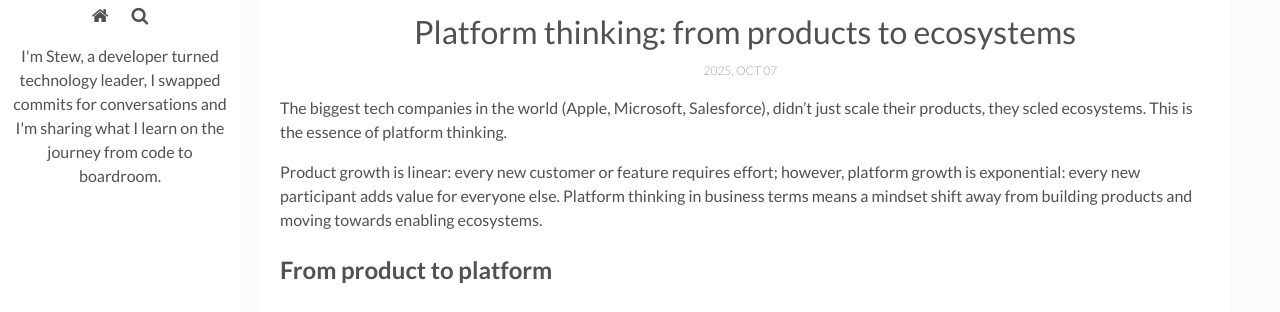
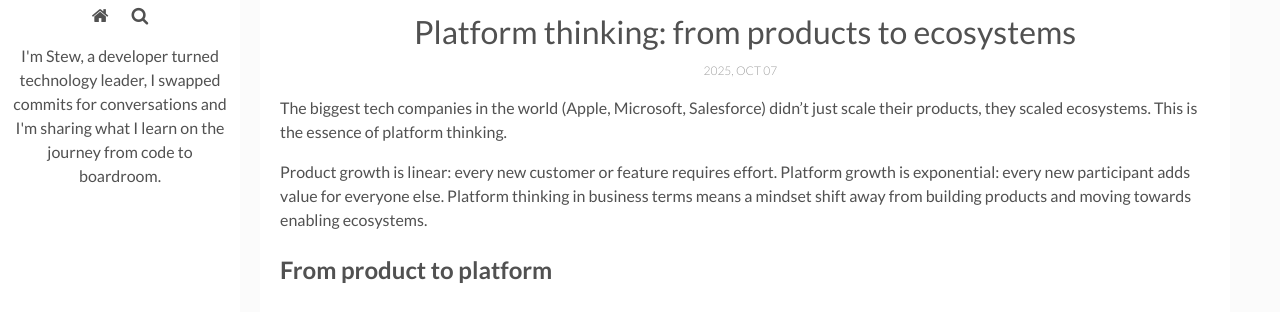
Before and after one commit to stew-anderson/blog, a Jekyll site: the page built from _posts/2025-10-07-platform-thinking-from-products-to-ecosystems.markdown, in a window 1280 px wide and 1400 px high, scrolled down 379 px. Shown: the part 162-474 px from the top of the window. Built offline with Jekyll 4.4.1, drawn with Linux system fonts in a browser that asks for light colours; some of the changed text lies outside the part shown.

Commit message:
Final edits

```diff
--- a/_posts/2025-10-07-platform-thinking-from-products-to-ecosystems.markdown
+++ b/_posts/2025-10-07-platform-thinking-from-products-to-ecosystems.markdown
@@ -10,9 +10,9 @@ unsplashuser: "@reidnaa"
 unsplashimage: "gray-metal-building-with-glass-windows-Wf_kNhZzL0A"
 ---
 
-The biggest tech companies in the world (Apple, Microsoft, Salesforce), didn't just scale their products, they scled ecosystems. This is the essence of platform thinking.
+The biggest tech companies in the world (Apple, Microsoft, Salesforce) didn't just scale their products, they scaled ecosystems. This is the essence of platform thinking.
 
-Product growth is linear: every new customer or feature requires effort; however, platform growth is exponential: every new participant adds value for everyone else.
+Product growth is linear: every new customer or feature requires effort. Platform growth is exponential: every new participant adds value for everyone else.
 Platform thinking in business terms means a mindset shift away from building products and moving towards enabling ecosystems.
 
 ## From product to platform
@@ -49,7 +49,7 @@ Opening up your platform introduces complexity, is the team ready for this? Beca
 
 Once you commit to platform thinking, the next challenge is knowing what to build and what not to. Building a platform from scratch is a multi-year investment. The question isn't whether to use existing infrastructure, it's where to draw the line between what you should build and what is a commodity to buy.
 
-> Build what differentiates you. Buy what scales you
+> Build what differentiates you. Buy what scales you.
 
 **Almost always buy:**
 * **Auth/OAuth** (e.g: [Auth0](https://auth0.com/), [Okta](https://www.okta.com/), [Keycloak](https://www.keycloak.org/)): You're not more secure than the specialists (unless security is your differentiator!)
```
